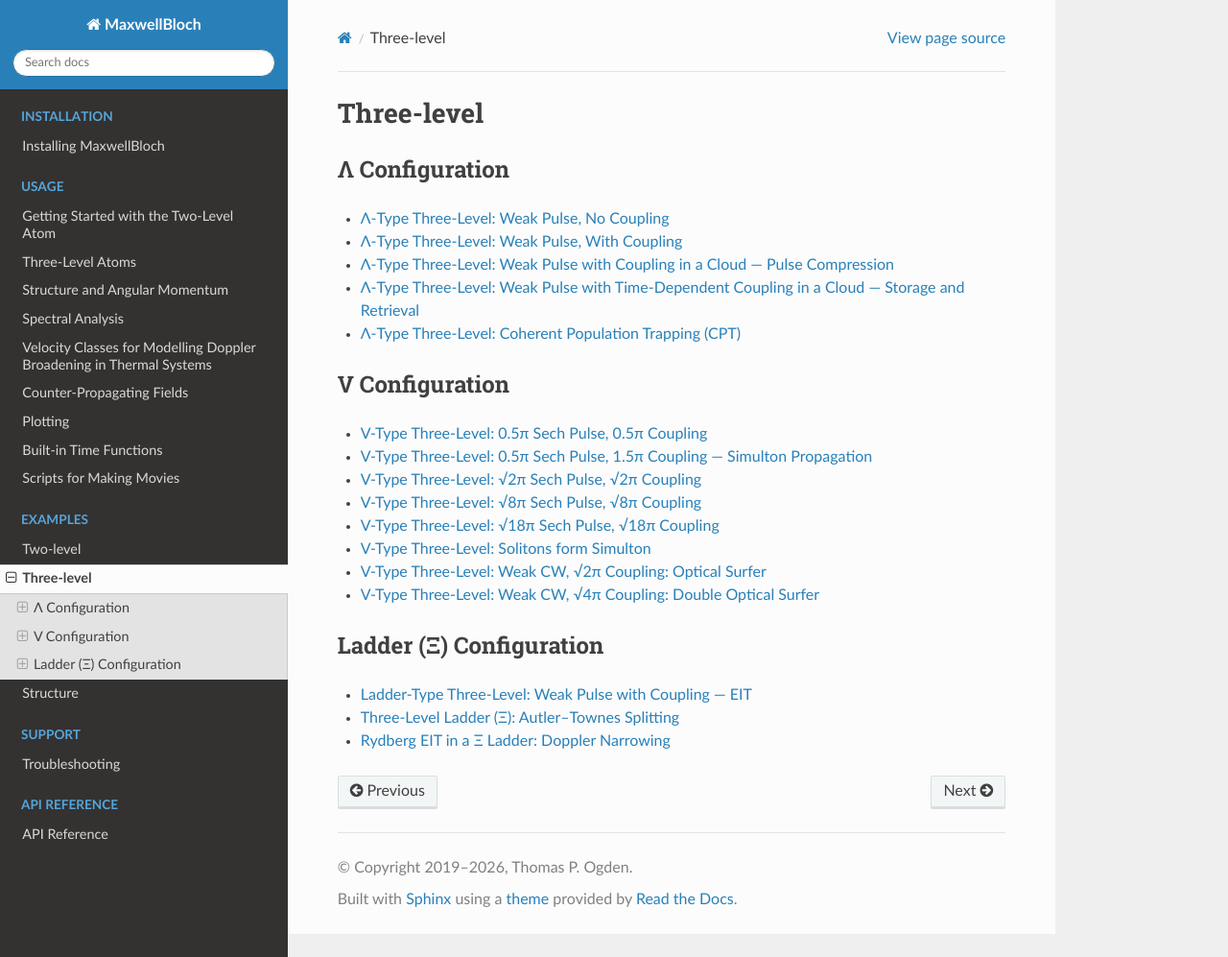
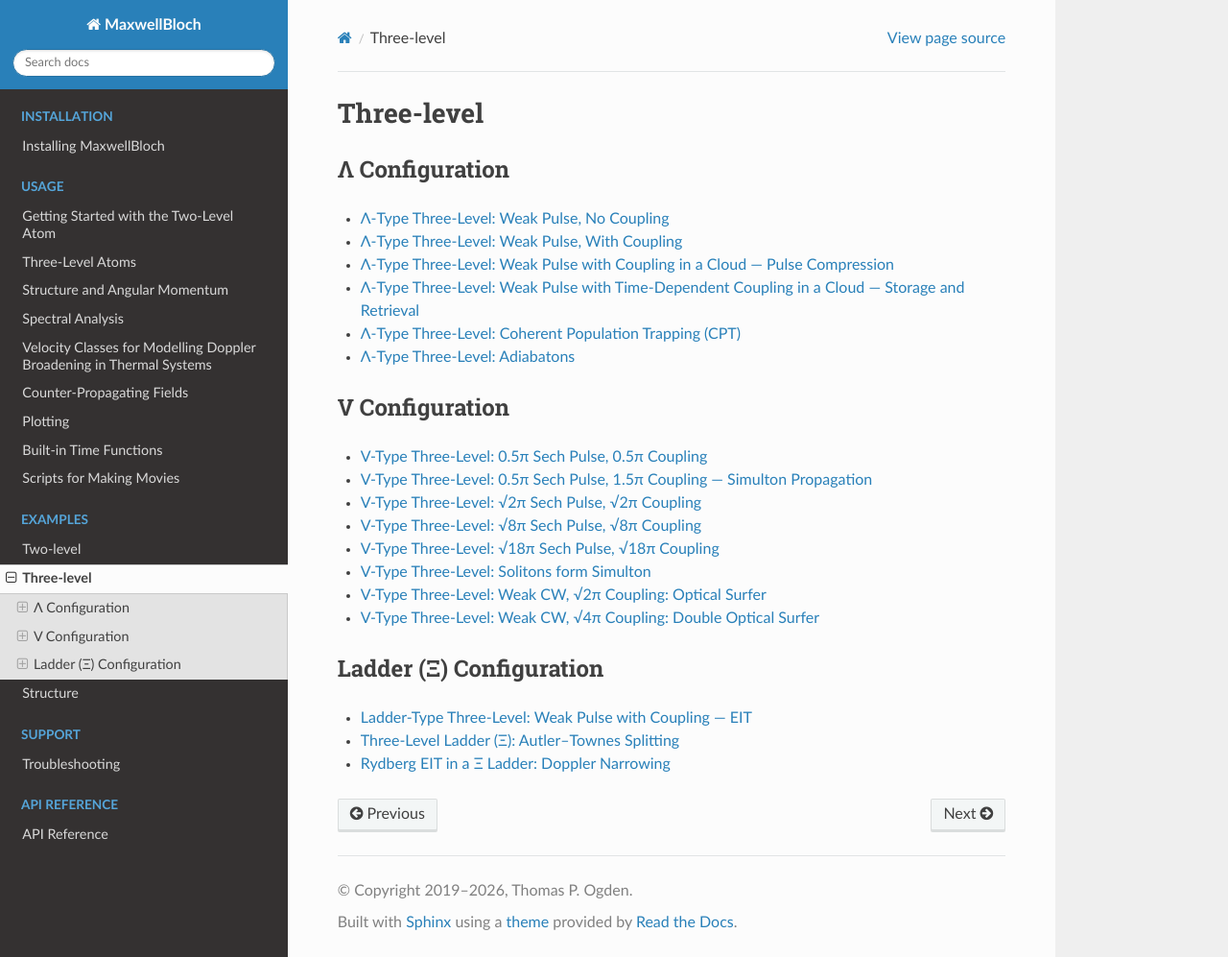
Before and after one commit to tpogden/maxwellbloch, a Sphinx documentation site: the page built from docs/examples/three-level.rst, in a window 1280 px wide and 997 px high. Shown: the whole window at 96% size. Built offline with Sphinx 7.4.7 and the Read the Docs theme 3.1.0, drawn with Linux system fonts in a browser that asks for light colours.

Commit message:
A3: add adiabatons example for Λ system (Grobe–Hioe–Eberly)
Demonstrates dark-state adiabatic population transfer in a three-level Λ
system: counterintuitive pulse ordering (coupling first) produces complete
ground-state transfer with near-zero excited-state population, while
intuitive ordering leads to absorption. Both fields reshape into the
adiabaton solution during propagation.

Co-Authored-By: Claude Sonnet 4.6 <noreply@anthropic.com>

```diff
--- a/docs/examples/three-level.rst
+++ b/docs/examples/three-level.rst
@@ -14,6 +14,7 @@
    mbs-lambda-weak-pulse-cloud-atoms-with-coupling
    mbs-lambda-weak-pulse-cloud-atoms-with-coupling-store
    mbs-lambda-cpt
+   mbs-lambda-adiabatons
 
 ********************
   V Configuration
```
Also changed, not shown: docs/examples/mbs-lambda-adiabatons.ipynb (added).
